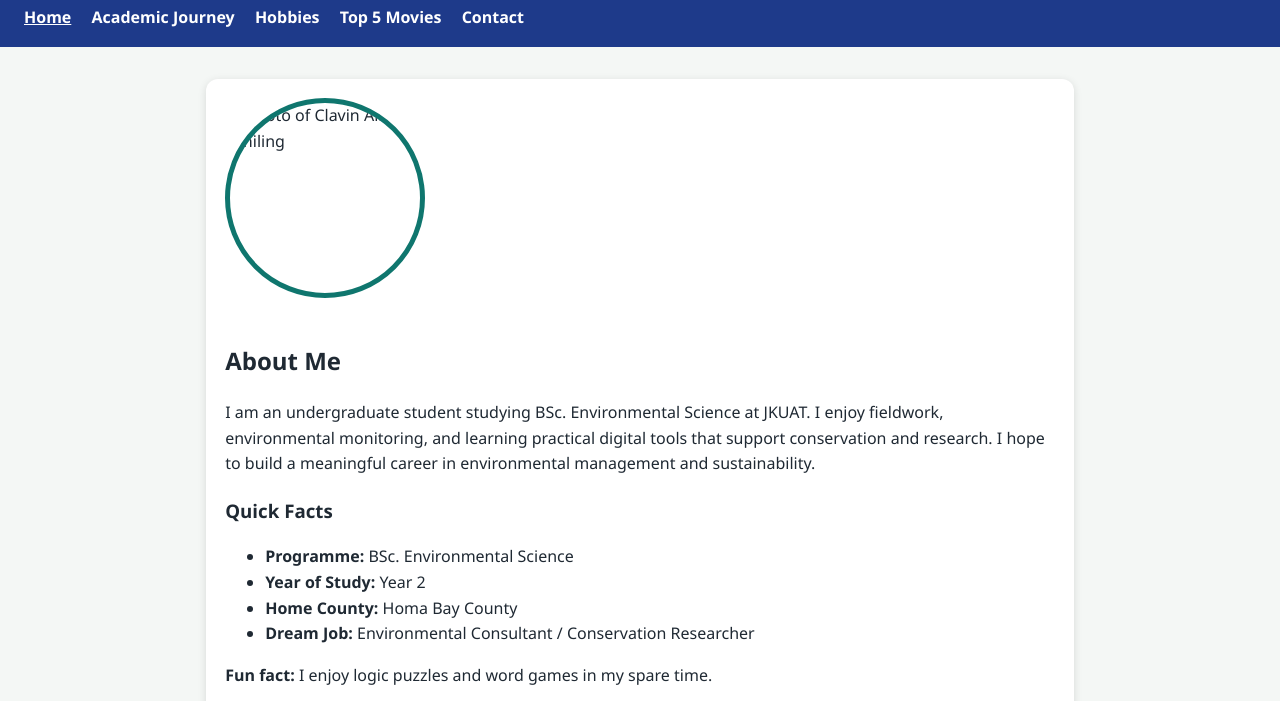
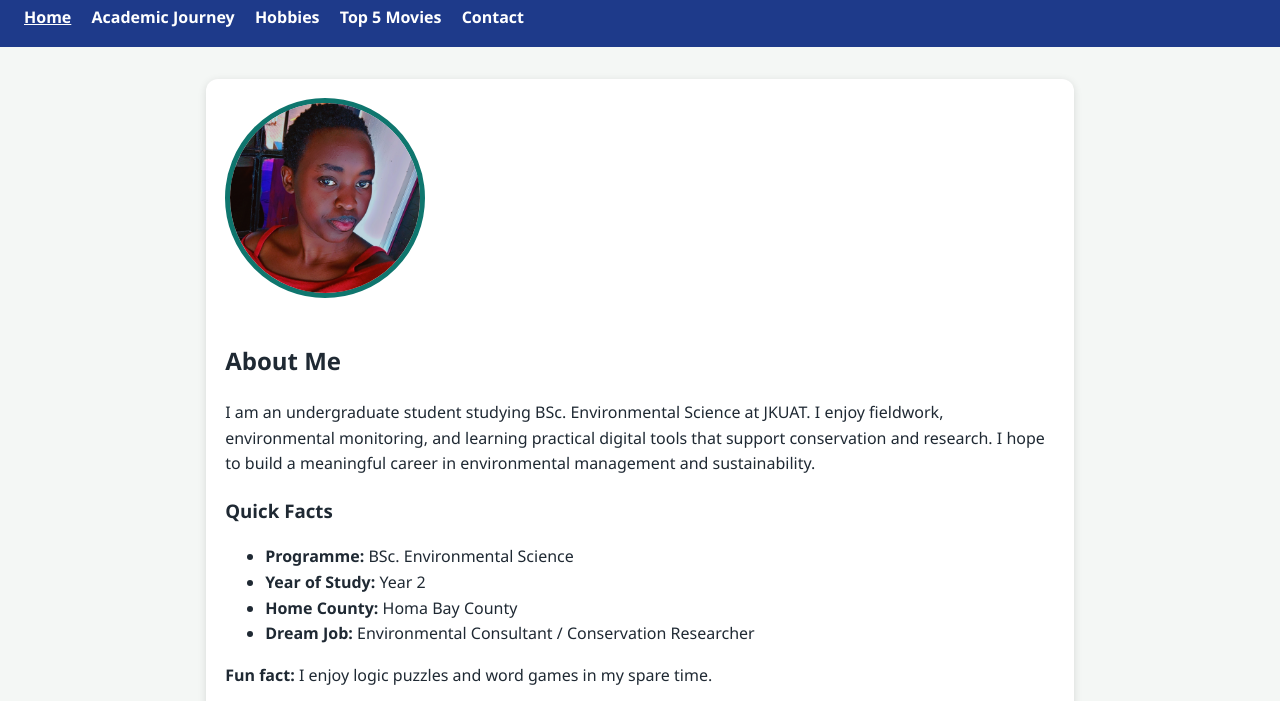
Before and after one commit to clavinalicia-code/clavinalicia-code.github.io, a plain HTML site: page index.html in a window 1280 px wide. Shown: the part 70-771 px from the top of the page. Drawn offline with Linux system fonts and the light colour scheme.

Commit message:
Update index.html

```diff
--- a/index.html
+++ b/index.html
@@ -20,7 +20,7 @@
 
   <main>
     <section class="card hero">
-      <img src="images/my-photo.jpg" alt="Photo of Clavin Alicia smiling" class="profile-pic">
+      <img src="my-photo.jpg" alt="Photo of Clavin Alicia smiling" class="profile-pic">
       <div>
         <h2>About Me</h2>
         <p>
```
